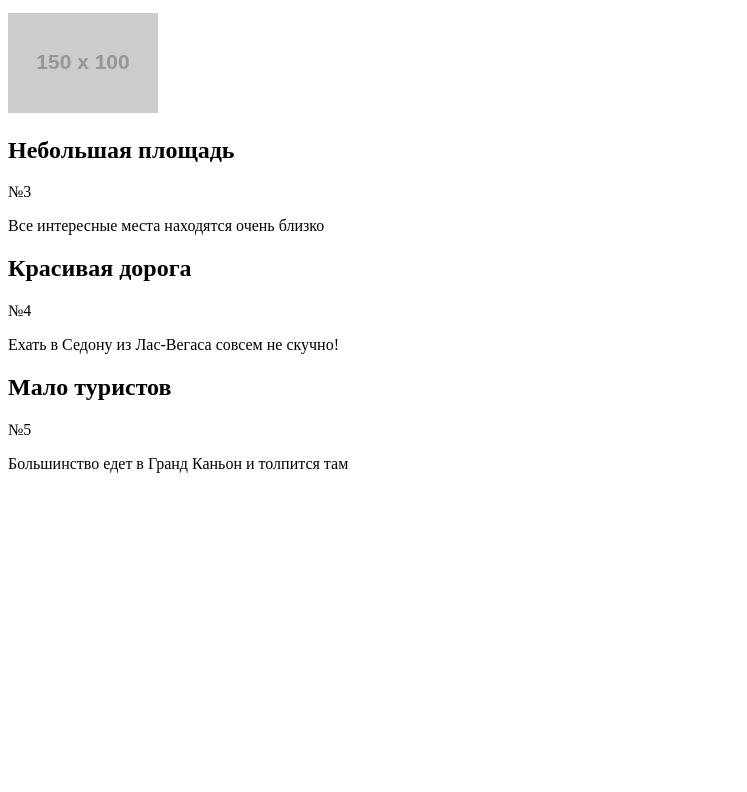
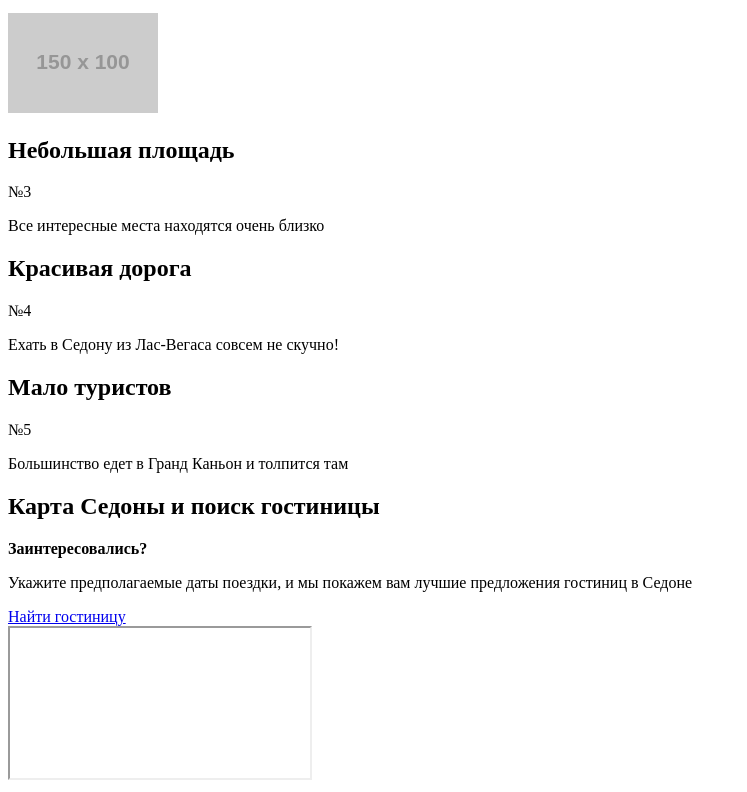
Before and after one commit to Nientary/sedona, a website: page index.html in a window 1280 px wide. Shown: the part 1125-1917 px from the top of the page, without its empty margins (0-747 px from the left). Before the commit the page ends 1614 px from the top, so only its background shows below. Drawn offline with Linux system fonts and the light colour scheme; placeholder pictures from the web are drawn by us.

Commit message:
Разметила блок карты

```diff
--- a/index.html
+++ b/index.html
@@ -100,6 +100,19 @@
           </p>
         </div>
       </section>
+      <section class="map">
+        <h2 class="map__heading">Карта Седоны и поиск гостиницы</h2>
+        <div class="map__booking">
+          <b class="map__title">Заинтересовались?</b>
+          <p class="map__text">
+            Укажите предполагаемые даты поездки, и мы покажем вам лучшие предложения гостиниц в Седоне
+          </p>
+          <a class="map__find btn" href="#">Найти гостиницу</a>
+        </div>
+        <div class="map__canvas">
+          <iframe></iframe>
+        </div>
+      </section>
     </div>
   </body>
 </html>
```
